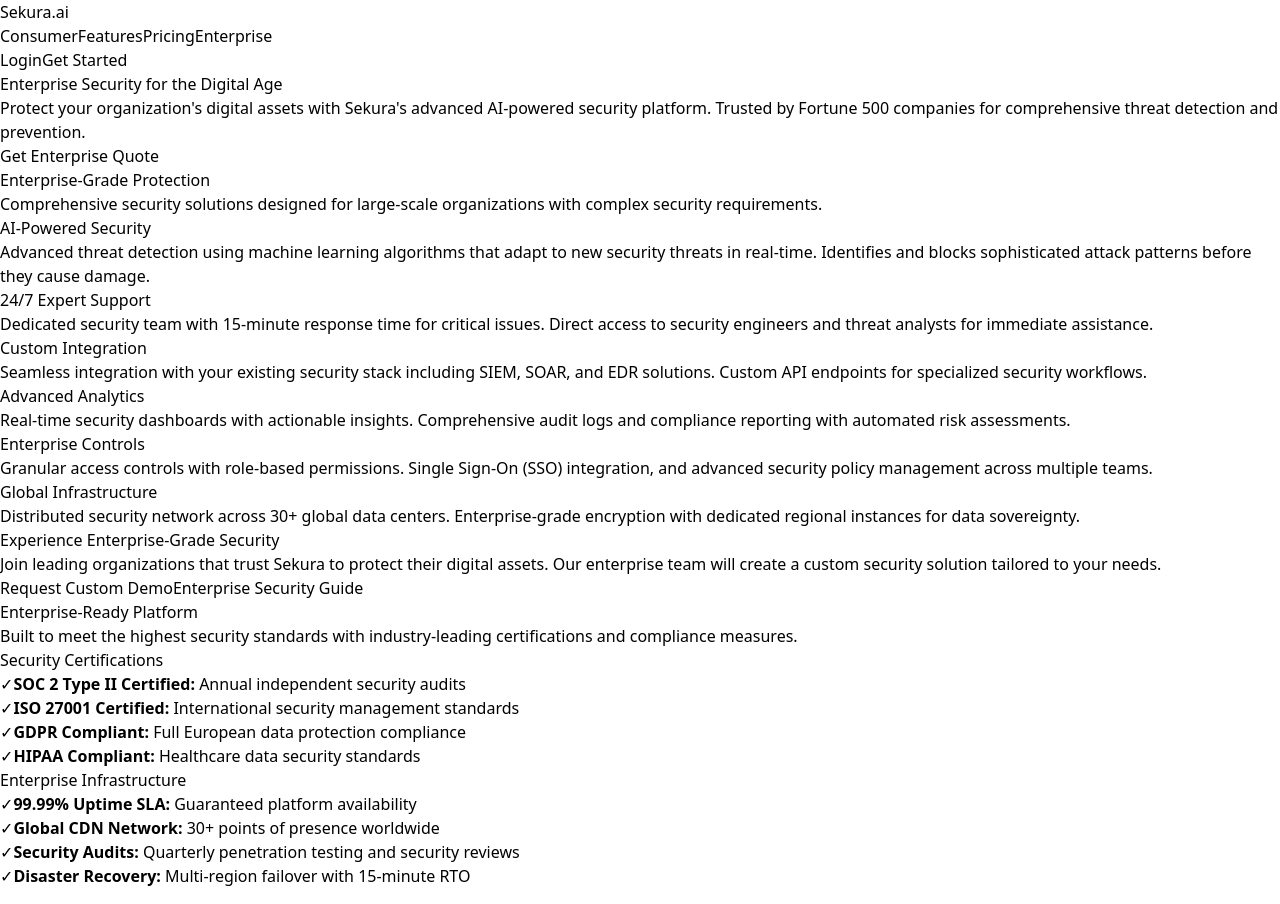
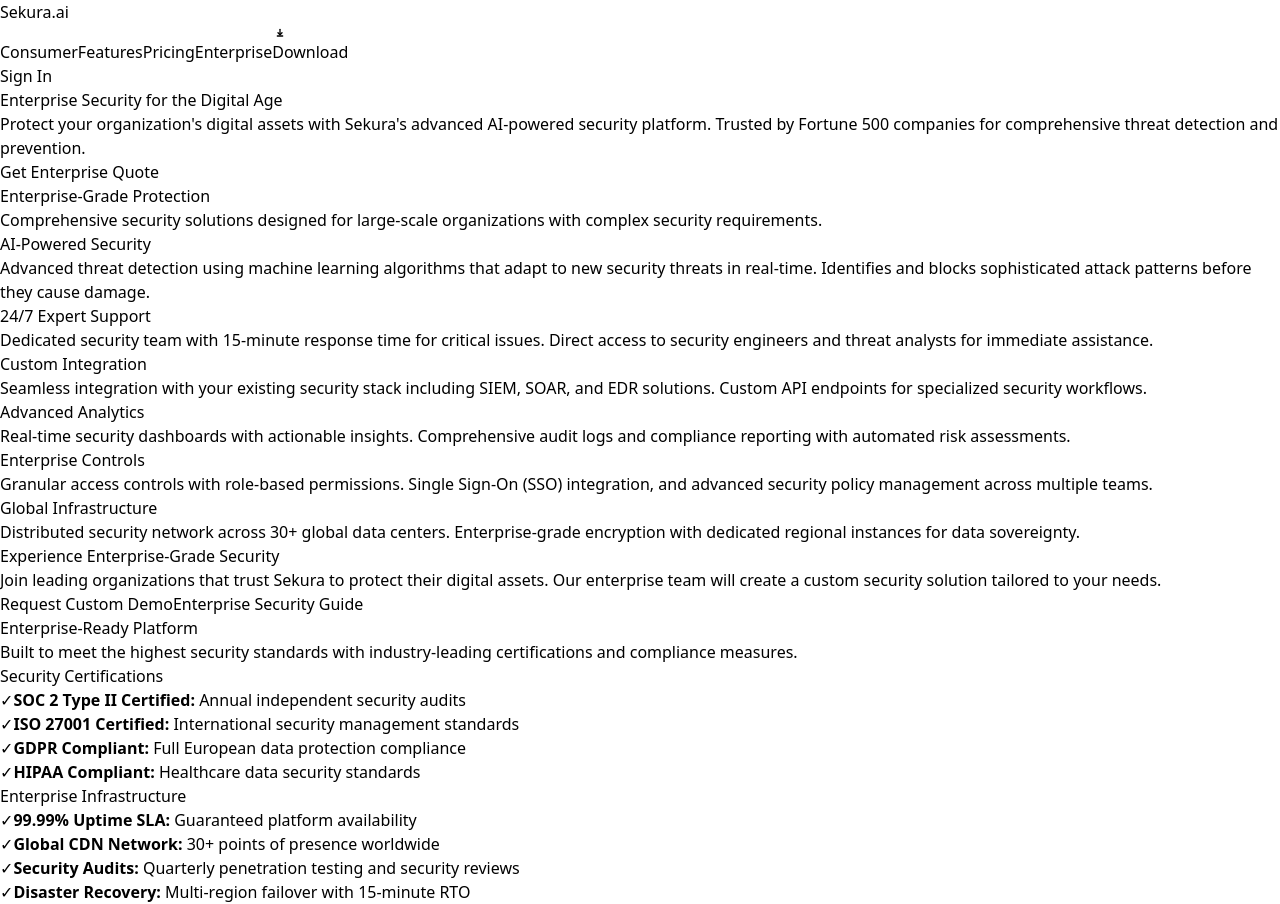
Before and after one commit to harrypunjabi/Sekura_test1, a React (Vite) app: page /enterprise in a window 1280 px wide. Built offline with nearby package versions, Linux system fonts and the light colour scheme.

Commit message:
Update header: replace Login with Sign In, add Download button with icon

```diff
--- a/src/SekuraWebsitePreview.jsx
+++ b/src/SekuraWebsitePreview.jsx
@@ -24,15 +24,20 @@
               <HashLink smooth to="#features" className="text-gray-600 hover:text-gray-900">Features</HashLink>
               <HashLink smooth to="#pricing" className="text-gray-600 hover:text-gray-900">Pricing</HashLink>
               <Link to="/enterprise" className="text-gray-600 hover:text-gray-900">Enterprise</Link>
+              <button className="bg-blue-600 text-white px-4 py-2 rounded-lg hover:bg-blue-700 transition-colors flex items-center gap-2">
+                <svg width="16" height="16" viewBox="0 0 24 24" fill="none" xmlns="http://www.w3.org/2000/svg">
+                  <path d="M12 16L12 8" stroke="currentColor" strokeWidth="2" strokeLinecap="round"/>
+                  <path d="M9 13L12 16L15 13" stroke="currentColor" strokeWidth="2" strokeLinecap="round" strokeLinejoin="round"/>
+                  <path d="M8 18H16" stroke="currentColor" strokeWidth="2" strokeLinecap="round"/>
+                </svg>
+                Download
+              </button>
             </nav>
 
             {/* Action Buttons */}
-            <div className="flex items-center space-x-4">
-              <button className="hidden md:block text-gray-600 hover:text-gray-900">
-                Login
-              </button>
-              <button className="bg-blue-600 text-white px-4 py-2 rounded-lg hover:bg-blue-700 transition-colors">
-                Get Started
+            <div className="flex items-center">
+              <button className="text-gray-600 hover:text-gray-900 transition-colors">
+                Sign In
               </button>
             </div>
           </div>
--- a/src/pages/Enterprise.jsx
+++ b/src/pages/Enterprise.jsx
@@ -20,15 +20,20 @@
               <HashLink smooth to="/#features" className="text-gray-600 hover:text-gray-900">Features</HashLink>
               <HashLink smooth to="/#pricing" className="text-gray-600 hover:text-gray-900">Pricing</HashLink>
               <Link to="/enterprise" className="text-gray-600 hover:text-gray-900">Enterprise</Link>
+              <button className="bg-blue-600 text-white px-4 py-2 rounded-lg hover:bg-blue-700 transition-colors flex items-center gap-2">
+                <svg width="16" height="16" viewBox="0 0 24 24" fill="none" xmlns="http://www.w3.org/2000/svg">
+                  <path d="M12 16L12 8" stroke="currentColor" strokeWidth="2" strokeLinecap="round"/>
+                  <path d="M9 13L12 16L15 13" stroke="currentColor" strokeWidth="2" strokeLinecap="round" strokeLinejoin="round"/>
+                  <path d="M8 18H16" stroke="currentColor" strokeWidth="2" strokeLinecap="round"/>
+                </svg>
+                Download
+              </button>
             </nav>
 
             {/* Action Buttons */}
-            <div className="flex items-center space-x-4">
-              <button className="hidden md:block text-gray-600 hover:text-gray-900">
-                Login
-              </button>
-              <button className="bg-blue-600 text-white px-4 py-2 rounded-lg hover:bg-blue-700 transition-colors">
-                Get Started
+            <div className="flex items-center">
+              <button className="text-gray-600 hover:text-gray-900 transition-colors">
+                Sign In
               </button>
             </div>
           </div>
```
